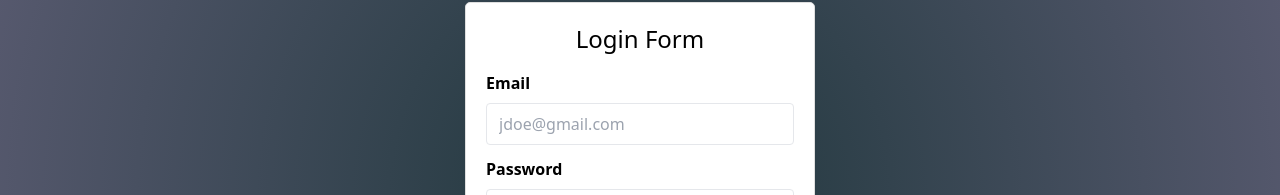
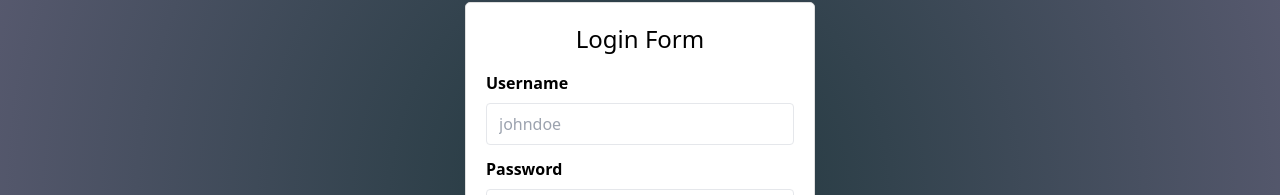
Before and after one commit to CS-407/Investogram-Frontend, a Next.js app: page /auth/login in a window 1280 px wide. Shown: the part 278-473 px from the top of the page. Built offline with nearby package versions, Linux system fonts and the light colour scheme.

Commit message:
fixed login with username

```diff
--- a/src/app/auth/login/page.tsx
+++ b/src/app/auth/login/page.tsx
@@ -8,12 +8,12 @@ import Link from "next/link";
 import "../authStyles.css";
 
 interface Fields {
-	email: string;
+	username: string;
 	password: string;
 }
 
 function Login() {
-	const initialValues: Fields = { email: "", password: "" };
+	const initialValues: Fields = { username: "", password: "" };
 	const router = useRouter();
 
 	const { login } = useContext(AuthContext);
@@ -39,7 +39,7 @@ function Login() {
 	const loginUser = async () => {
 		try {
 			await login({
-				email: formValues.email,
+				username: formValues.username,
 				password: formValues.password,
 			});
 			alert("Successfully Logged In");
@@ -53,14 +53,8 @@ function Login() {
 		const errors: Fields = initialValues;
 		const regex = /^[^\s@]+@[^\s@]+\.[^\s@]{2,}$/i;
 
-		if (!regex.test(formValues.email)) {
-			errors.email = "This is not a valid email format!";
-		}
-
-		if (formValues.password.length < 4) {
-			errors.password = "Password must be more than 4 characters";
-		} else if (formValues.password.length > 10) {
-			errors.password = "Password cannot exceed more than 10 characters";
+		if (formValues.password.length < 6 || formValues.password.length > 10) {
+			errors.password = "Password must be between 6 and 10 characters";
 		}
 
 		if (errors == initialValues) {
@@ -80,18 +74,18 @@ function Login() {
 					</div>
 					<div className="ui form">
 						<div className="form">
-							<label className="block font-bold mb-2">Email </label>
+							<label className="block font-bold mb-2">Username</label>
 							<input
 								className="border rounded w-full py-2 px-3 text-gray-700 mb-3"
 								type="text"
-								name="email"
+								name="username"
 								required
-								placeholder="jdoe@gmail.com"
-								value={formValues.email}
+								placeholder="johndoe"
+								value={formValues.username}
 								onChange={handleChange}
 							/>
 						</div>
-						<p>{formErrors.email}</p>
+						<p>{formErrors.username}</p>
 						<div className="form">
 							<label className="block font-bold mb-2">Password </label>
 							<input
```
